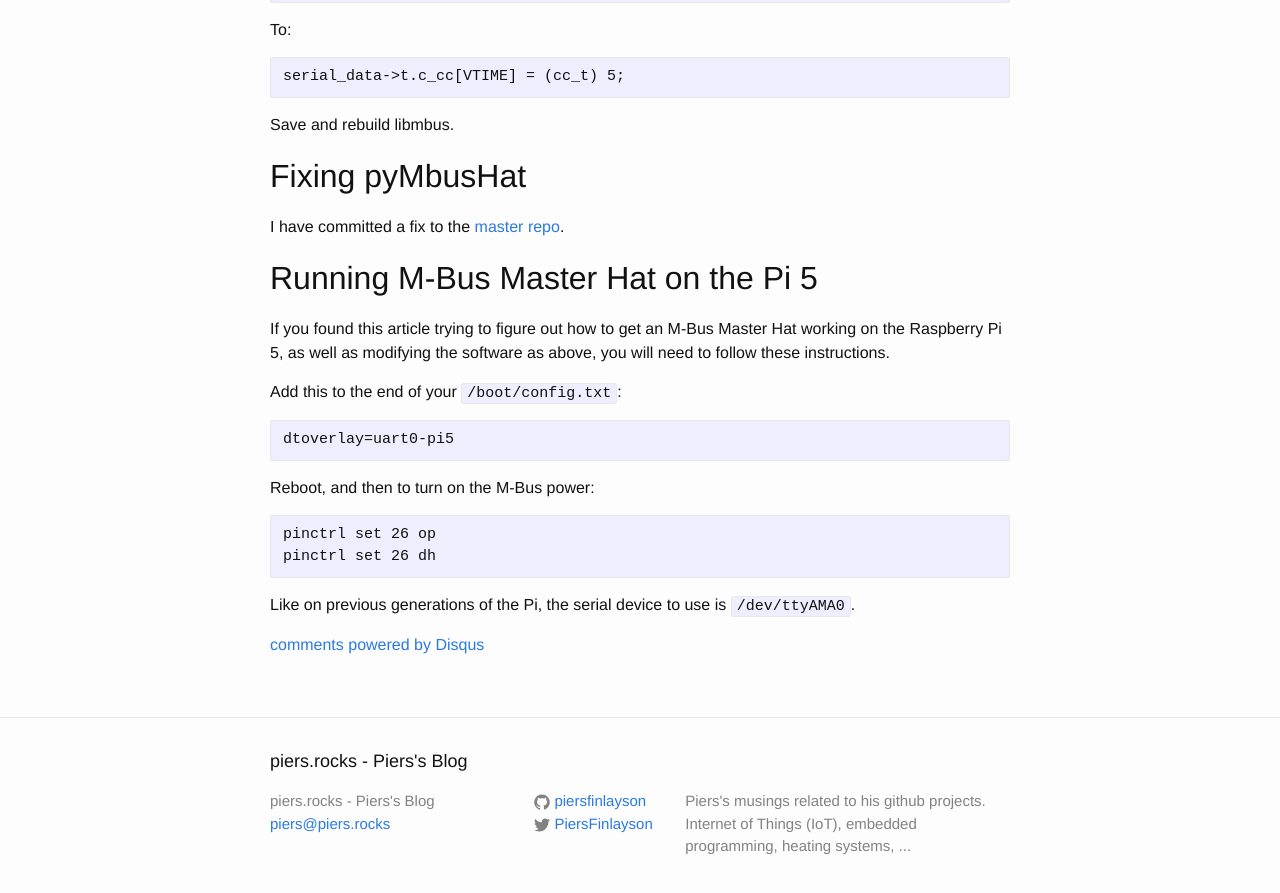
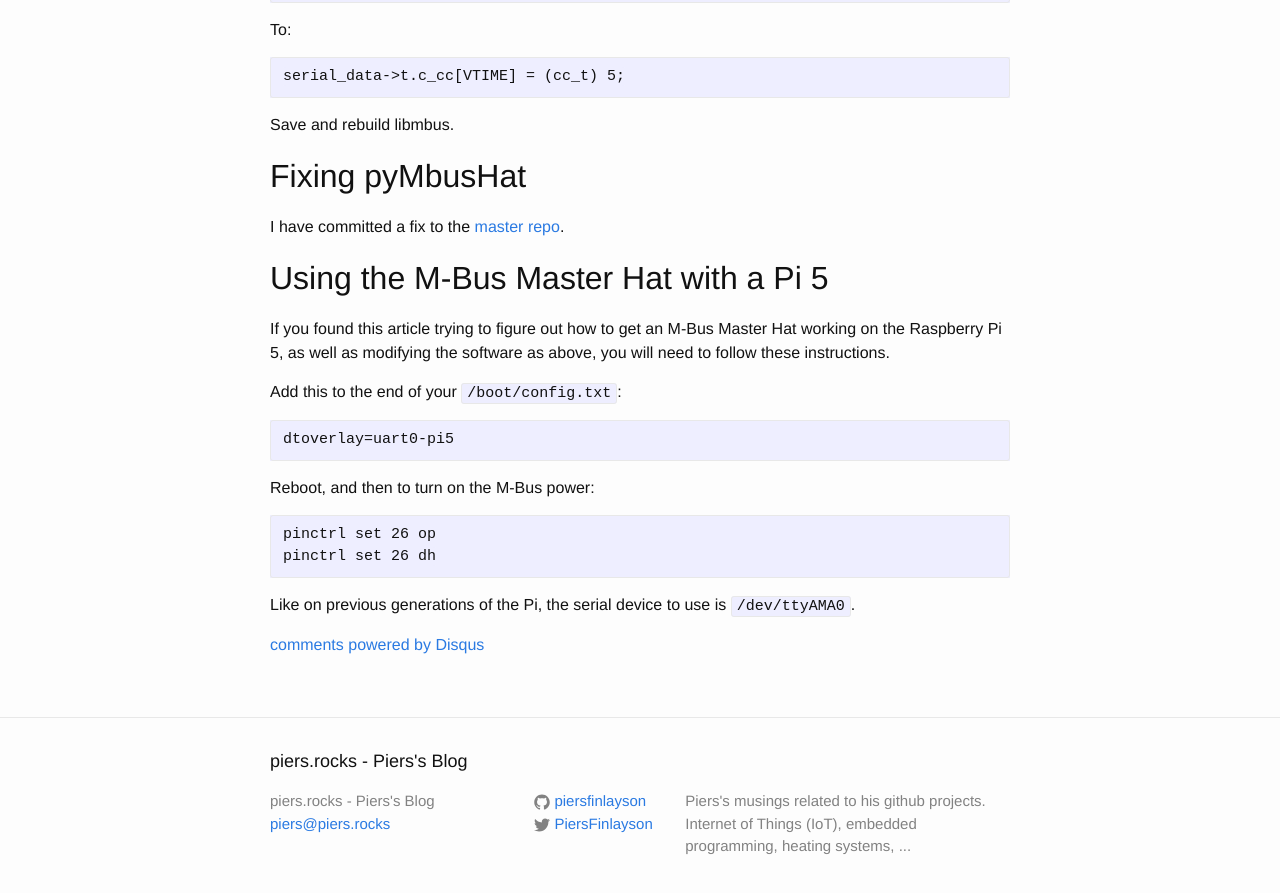
Before and after one commit to piersfinlayson/piersfinlayson.github.io, a Jekyll site: the page built from _posts/2023-11-18-raspberry-pi-5-uart-timings.md, in a window 1280 px wide and 900 px high, scrolled down 1559 px. Shown: the top 893 px of the window. Built offline with Jekyll 4.4.1, drawn with Linux system fonts in a browser that asks for light colours; comment, search, counter and statistics services are not loaded.

Commit message:
add rpi5 article

```diff
--- a/_posts/2023-11-18-raspberry-pi-5-uart-timings.md
+++ b/_posts/2023-11-18-raspberry-pi-5-uart-timings.md
@@ -59,7 +59,7 @@ Save and rebuild libmbus.
 
 I have committed a fix to the [master repo](https://github.com/packom/pyMbusHat).
 
-## Running M-Bus Master Hat on the Pi 5
+## Using the M-Bus Master Hat with a Pi 5
 
 If you found this article trying to figure out how to get an M-Bus Master Hat working on the Raspberry Pi 5, as well as modifying the software as above, you will need to follow these instructions.
 
```
